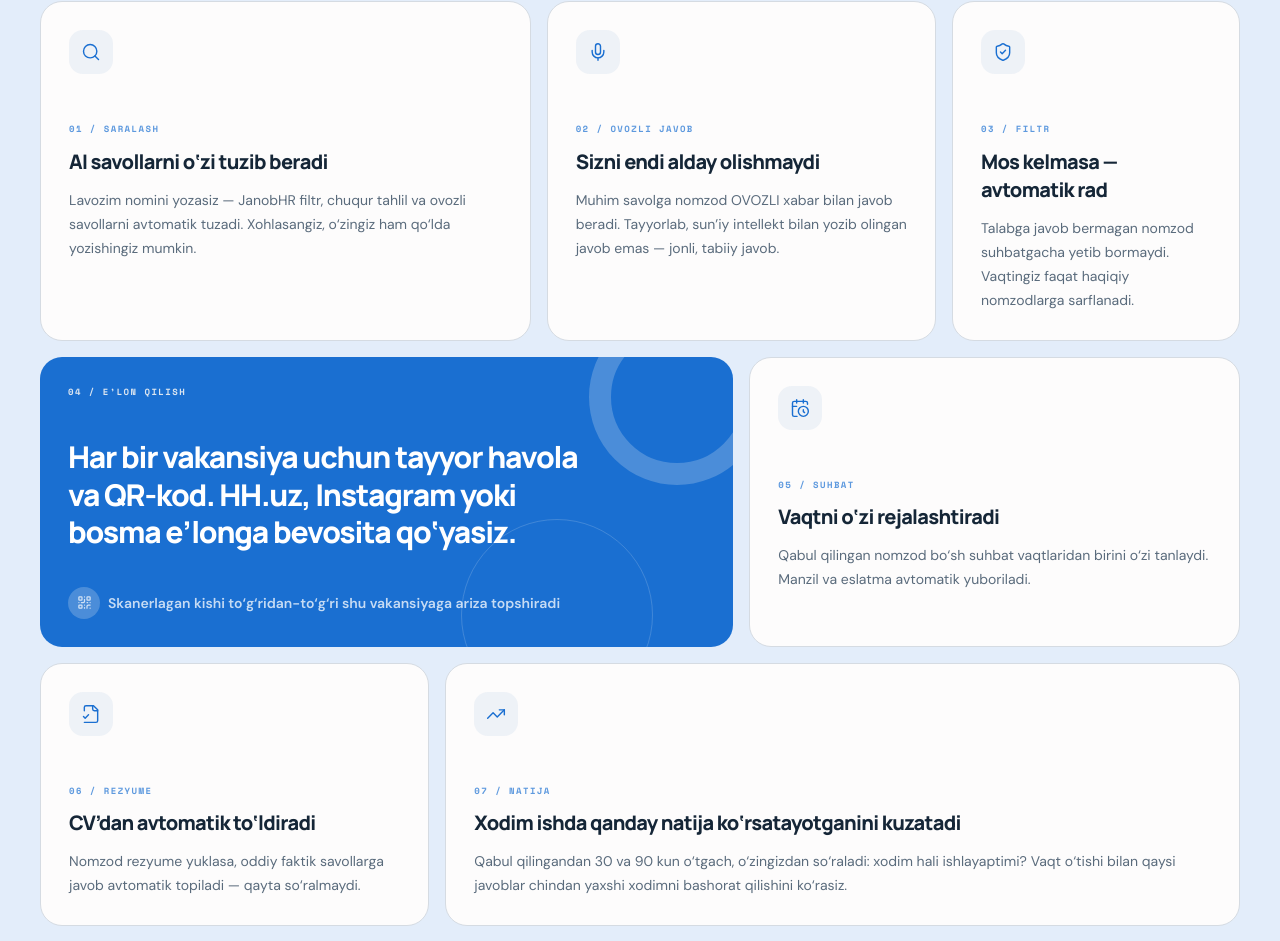
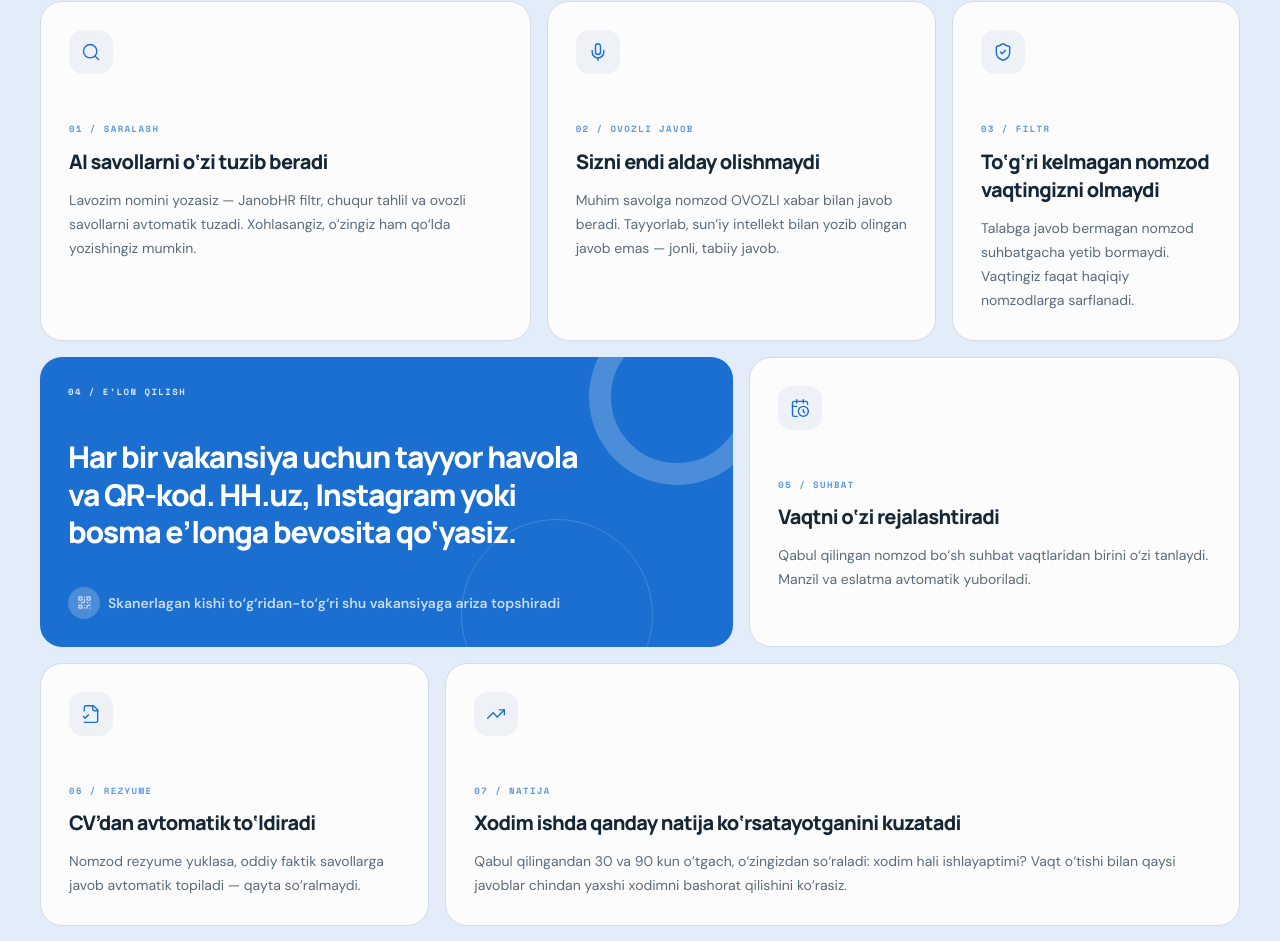
Before and after one commit to gulomovs793-ai/JanobHR, a React (Vite) app in the folder site/: page / in a window 1280 px wide. Shown: the part 2440-3381 px from the top of the page. Built offline with nearby package versions, Linux system fonts and the light colour scheme.

Commit message:
Feature card 03: 'Mos kelmasa - avtomatik rad' -> 'To'g'ri kelmagan nomzod vaqtingizni olmaydi'

```diff
--- a/site/src/App.tsx
+++ b/site/src/App.tsx
@@ -372,7 +372,7 @@ function Home() {
               <FeatureCard icon={Mic} eyebrow="02 / Ovozli javob" title="Sizni endi alday olishmaydi" className="lg:col-span-4 lg:min-h-[330px]">
                 Muhim savolga nomzod OVOZLI xabar bilan javob beradi. Tayyorlab, sun’iy intellekt bilan yozib olingan javob emas — jonli, tabiiy javob.
               </FeatureCard>
-              <FeatureCard icon={ShieldCheck} eyebrow="03 / Filtr" title="Mos kelmasa — avtomatik rad" className="lg:col-span-3 lg:min-h-[330px]">
+              <FeatureCard icon={ShieldCheck} eyebrow="03 / Filtr" title="To‘g‘ri kelmagan nomzod vaqtingizni olmaydi" className="lg:col-span-3 lg:min-h-[330px]">
                 Talabga javob bermagan nomzod suhbatgacha yetib bormaydi. Vaqtingiz faqat haqiqiy nomzodlarga sarflanadi.
               </FeatureCard>
               <div className="relative overflow-hidden rounded-[22px] bg-primary p-7 text-primary-foreground lg:col-span-7">
```
